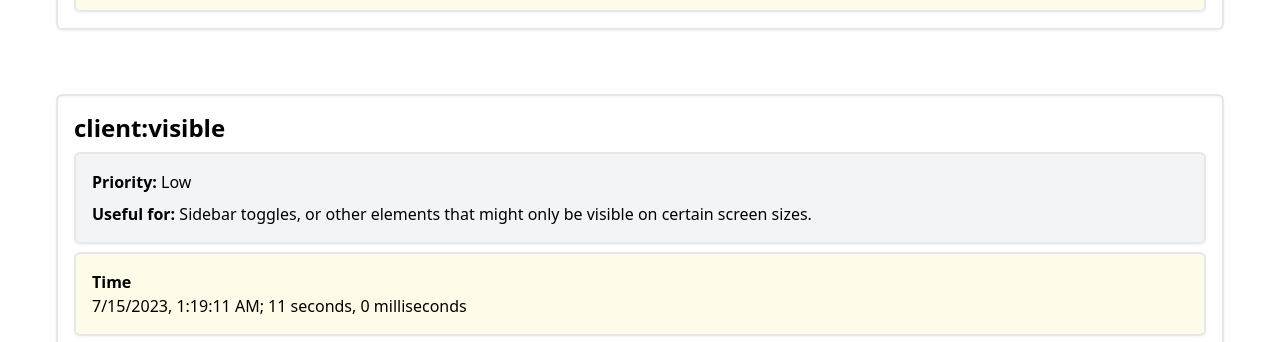
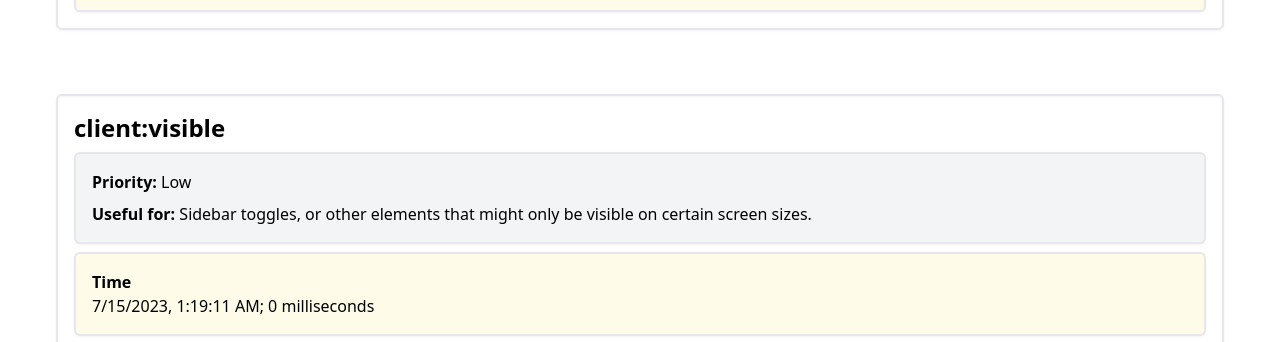
Before and after one commit to lymarrie/astro-test, an Astro site: page / in a window 1280 px wide. Shown: the part 966-1308 px from the top of the page. Built offline with nearby package versions, Linux system fonts and the light colour scheme; Astro itself is replaced by a stand-in of ours.

Commit message:
updated timestamps

```diff
--- a/src/components/HydrationVisible.tsx
+++ b/src/components/HydrationVisible.tsx
@@ -21,7 +21,7 @@ export default function HydrationVisible() {
                     </div>
                     <div className="bg-yellow-50 border-2 rounded-md p-4 space-y-2">
                         <h4 className="font-bold">Time</h4>
-                        {today.toLocaleString()}; {today.getSeconds()} seconds, {today.getMilliseconds()} milliseconds
+                        {today.toLocaleString()}; {today.getMilliseconds()} milliseconds
                     </div>
                     <div>
                         <img src={astro}></img>
```
